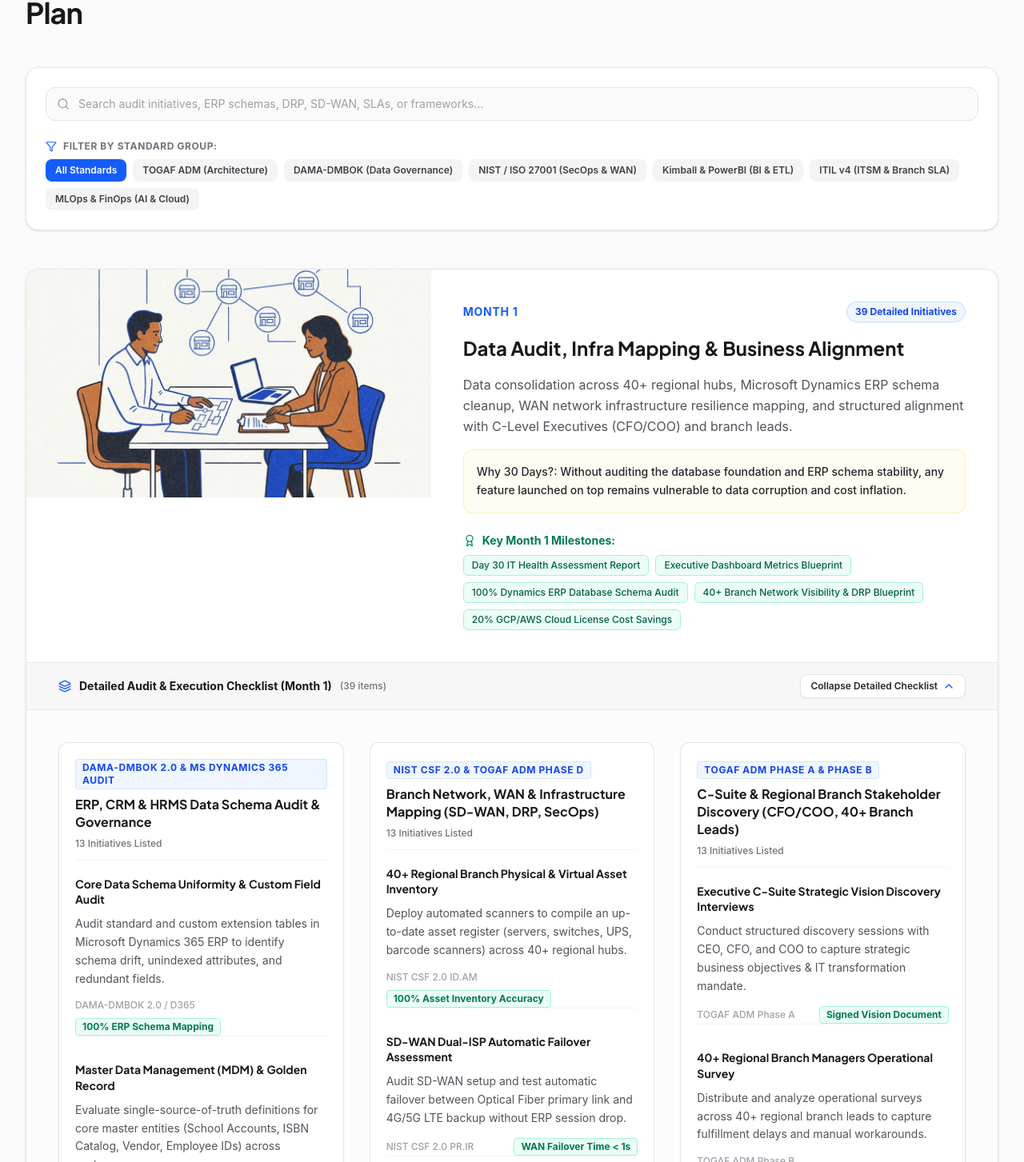
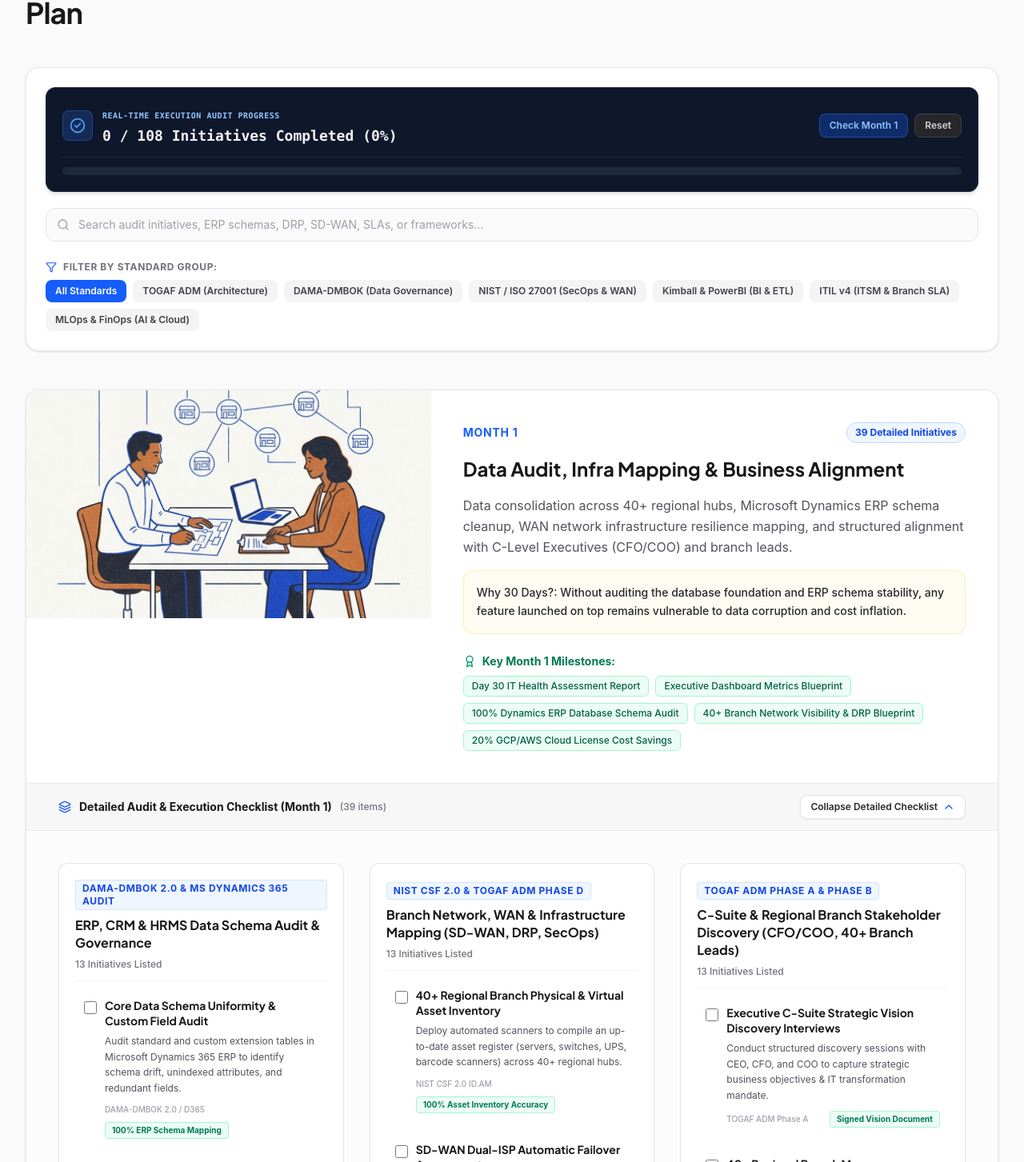
Before and after one commit to okihita/portfolio, a Next.js app: page /erlangga/roadmap in a window 1280 px wide. Shown: the part 1437-2890 px from the top of the page at 80% size. Built offline with nearby package versions, Linux system fonts and the light colour scheme.

Commit message:
feat(erlangga): add persistent interactive checklist tracker and real-time execution audit progress bar to IT Roadmap

```diff
--- a/components/erlangga/ErlanggaRoadmapView.tsx
+++ b/components/erlangga/ErlanggaRoadmapView.tsx
@@ -245,9 +245,52 @@ export default function ErlanggaRoadmapView() {
     3: true
   });
 
+  // Persistent Checked Items State (localStorage)
+  const [checkedItems, setCheckedItems] = useState<Record<string, boolean>>({});
+
   useEffect(() => {
     setMounted(true);
+    try {
+      const saved = localStorage.getItem("erlangga_roadmap_checked_v1");
+      if (saved) {
+        setCheckedItems(JSON.parse(saved));
+      }
+    } catch {
+      // Fallback
+    }
   }, []);
+
+  const toggleItemCheck = (itemId: string) => {
+    setCheckedItems((prev) => {
+      const next = { ...prev, [itemId]: !prev[itemId] };
+      try {
+        localStorage.setItem("erlangga_roadmap_checked_v1", JSON.stringify(next));
+      } catch {}
+      return next;
+    });
+  };
+
+  const resetAllProgress = () => {
+    setCheckedItems({});
+    try {
+      localStorage.removeItem("erlangga_roadmap_checked_v1");
+    } catch {}
+  };
+
+  const checkAllPhase1 = () => {
+    const month1Data = COMPREHENSIVE_ROADMAP_CHECKLIST[1];
+    if (!month1Data) return;
+    const newChecked = { ...checkedItems };
+    month1Data.columns.forEach((col) => {
+      col.items.forEach((item) => {
+        newChecked[item.id] = true;
+      });
+    });
+    setCheckedItems(newChecked);
+    try {
+      localStorage.setItem("erlangga_roadmap_checked_v1", JSON.stringify(newChecked));
+    } catch {}
+  };
 
   const toggleLang = () => {
     setLang((prev) => (prev === "id" ? "en" : "id"));
@@ -262,6 +305,11 @@ export default function ErlanggaRoadmapView() {
 
   const t = TRANSLATIONS[lang];
   const detailedRoadmap = ROADMAP_DATA[lang];
+
+  // Calculate Progress Metrics
+  const totalItemsCount = 108;
+  const completedCount = Object.values(checkedItems).filter(Boolean).length;
+  const progressPercent = Math.min(100, Math.round((completedCount / totalItemsCount) * 100));
 
   // Helper function to check if an item matches selected framework group
   const isItemInFrameworkGroup = (item: ChecklistItem, groupKey: FrameworkGroupKey): boolean => {
@@ -341,6 +389,48 @@ export default function ErlanggaRoadmapView() {
 
           {/* SEARCH & FRAMEWORK GROUP FILTER TOOLBAR */}
           <div className="p-5 sm:p-6 rounded-2xl border border-zinc-200/80 dark:border-zinc-800 bg-white dark:bg-zinc-900/90 shadow-sm space-y-5">
+            {/* REAL-TIME EXECUTION AUDIT PROGRESS BAR */}
+            <div className="p-4 sm:p-5 rounded-xl bg-slate-900 text-white border border-slate-800 shadow-md space-y-3">
+              <div className="flex flex-col sm:flex-row sm:items-center justify-between gap-3 border-b border-slate-800 pb-3">
+                <div className="flex items-center gap-3">
+                  <div className="p-2 rounded-lg bg-blue-500/20 text-blue-400 border border-blue-500/30">
+                    <CheckCircle2 className="w-5 h-5" />
+                  </div>
+                  <div>
+                    <span className="text-[10px] uppercase font-mono font-bold tracking-wider text-blue-300">
+                      {lang === "id" ? "Kemajuan Audit Eksekusi Real-Time" : "Real-Time Execution Audit Progress"}
+                    </span>
+                    <h4 className="text-base sm:text-lg font-bold text-zinc-100 mt-0.5 font-mono">
+                      {completedCount} / {totalItemsCount} {lang === "id" ? "Inisiatif Selesai" : "Initiatives Completed"} ({progressPercent}%)
+                    </h4>
+                  </div>
+                </div>
+
+                <div className="flex items-center gap-2">
+                  <button
+                    onClick={checkAllPhase1}
+                    className="px-3 py-1.5 rounded-lg bg-blue-600/30 hover:bg-blue-600/50 text-blue-300 border border-blue-500/40 text-xs font-semibold cursor-pointer transition-all"
+                  >
+                    {lang === "id" ? "Centang Bulan 1" : "Check Month 1"}
+                  </button>
+                  <button
+                    onClick={resetAllProgress}
+                    className="px-3 py-1.5 rounded-lg bg-zinc-800 hover:bg-zinc-700 text-zinc-300 border border-zinc-700 text-xs font-semibold cursor-pointer transition-all"
+                  >
+                    {lang === "id" ? "Reset" : "Reset"}
+                  </button>
+                </div>
+              </div>
+
+              {/* Progress Bar Track */}
+              <div className="w-full bg-slate-800 h-2.5 rounded-full overflow-hidden">
+                <div
+                  className="h-full bg-gradient-to-r from-blue-500 via-indigo-500 to-emerald-400 transition-all duration-500 rounded-full"
+                  style={{ width: `${progressPercent}%` }}
+                />
+              </div>
+            </div>
+
             {/* Search Input */}
             <div className="relative w-full">
               <Search className="w-4 h-4 text-zinc-400 absolute left-3.5 top-1/2 -translate-y-1/2" />
@@ -515,33 +605,67 @@ export default function ErlanggaRoadmapView() {
                               </div>
 
                               {/* Checklist Items List */}
-                              <div className="space-y-4 divide-y divide-zinc-100 dark:divide-zinc-800/60">
+                              <div className="space-y-3 divide-y divide-zinc-100 dark:divide-zinc-800/60">
                                 {filteredItems.length === 0 ? (
                                   <p className="text-xs text-zinc-400 italic py-4">
                                     {lang === "id" ? "Tidak ada inisiatif yang cocok dengan filter." : "No initiatives match selected filter."}
                                   </p>
                                 ) : (
-                                  filteredItems.map((item) => (
-                                    <div key={item.id} className="pt-4 first:pt-0 space-y-2.5">
-                                      <h6 className="text-sm font-bold text-zinc-900 dark:text-zinc-100 leading-snug">
+                                  filteredItems.map((item) => {
+                                    const isChecked = Boolean(checkedItems[item.id]);
+
+                                    return (
+                                      <div
+                                        key={item.id}
+                                        onClick={() => toggleItemCheck(item.id)}
+                                        className={`pt-3 first:pt-0 space-y-2 p-2.5 rounded-xl transition-all cursor-pointer border ${
+                                          isChecked
+                                            ? "bg-emerald-50/70 dark:bg-emerald-950/30 border-emerald-300/80 dark:border-emerald-900/60"
+                                            : "bg-transparent border-transparent hover:bg-zinc-50 dark:hover:bg-zinc-800/40"
+                                        }`}
+                                      >
+                                        <div className="flex items-start gap-2.5">
+                                          <input
+                                            type="checkbox"
+                                            checked={isChecked}
+                                            onChange={() => {}} // Handled by container onClick
+                                            className="mt-1 w-4 h-4 rounded border-zinc-300 dark:border-zinc-700 text-blue-600 focus:ring-blue-500 cursor-pointer shrink-0"
+                                          />
+                                          <div className="space-y-1.5 flex-1">
+                                            <h6
+                                              className={`text-xs sm:text-sm font-bold leading-snug transition-all ${
+                                                isChecked
+                                                  ? "line-through text-zinc-400 dark:text-zinc-500"
+                                                  : "text-zinc-900 dark:text-zinc-100"
+                                              }`}
+                                            >
                                               {item.title[lang]}
                                             </h6>
 
-                                      <p className="text-xs sm:text-sm text-zinc-600 dark:text-zinc-300 leading-relaxed font-normal">
+                                            <p
+                                              className={`text-xs leading-relaxed font-normal transition-all ${
+                                                isChecked
+                                                  ? "text-zinc-400 dark:text-zinc-500"
+                                                  : "text-zinc-600 dark:text-zinc-300"
+                                              }`}
+                                            >
                                               {item.description[lang]}
                                             </p>
 
                                             {/* Target KPI Callout Pill */}
                                             <div className="flex flex-wrap items-center justify-between gap-2 pt-1">
-                                        <span className="text-xs font-medium text-zinc-400 dark:text-zinc-500">
+                                              <span className="text-[10px] font-medium text-zinc-400 dark:text-zinc-500">
                                                 {item.framework}
                                               </span>
-                                        <span className="text-xs font-bold text-emerald-700 dark:text-emerald-400 bg-emerald-50 dark:bg-emerald-950/60 px-2 py-0.5 rounded border border-emerald-200 dark:border-emerald-900/60">
+                                              <span className="text-[10px] font-bold text-emerald-700 dark:text-emerald-400 bg-emerald-50 dark:bg-emerald-950/60 px-2 py-0.5 rounded border border-emerald-200 dark:border-emerald-900/60">
                                                 {item.kpi[lang]}
                                               </span>
                                             </div>
                                           </div>
-                                  ))
+                                        </div>
+                                      </div>
+                                    );
+                                  })
                                 )}
                               </div>
                             </div>
```
Lines whose indentation alone changed are shown as unchanged.
